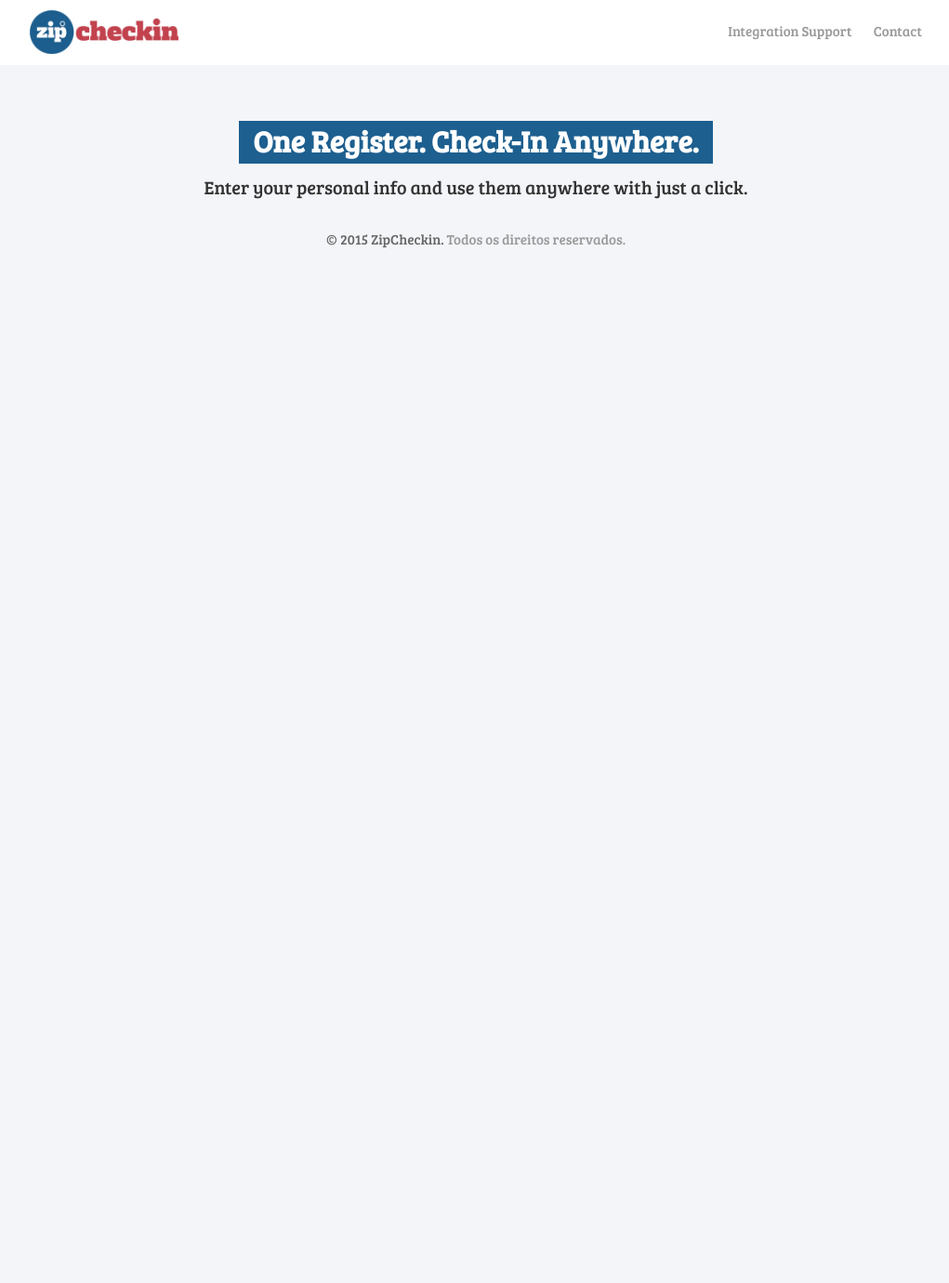
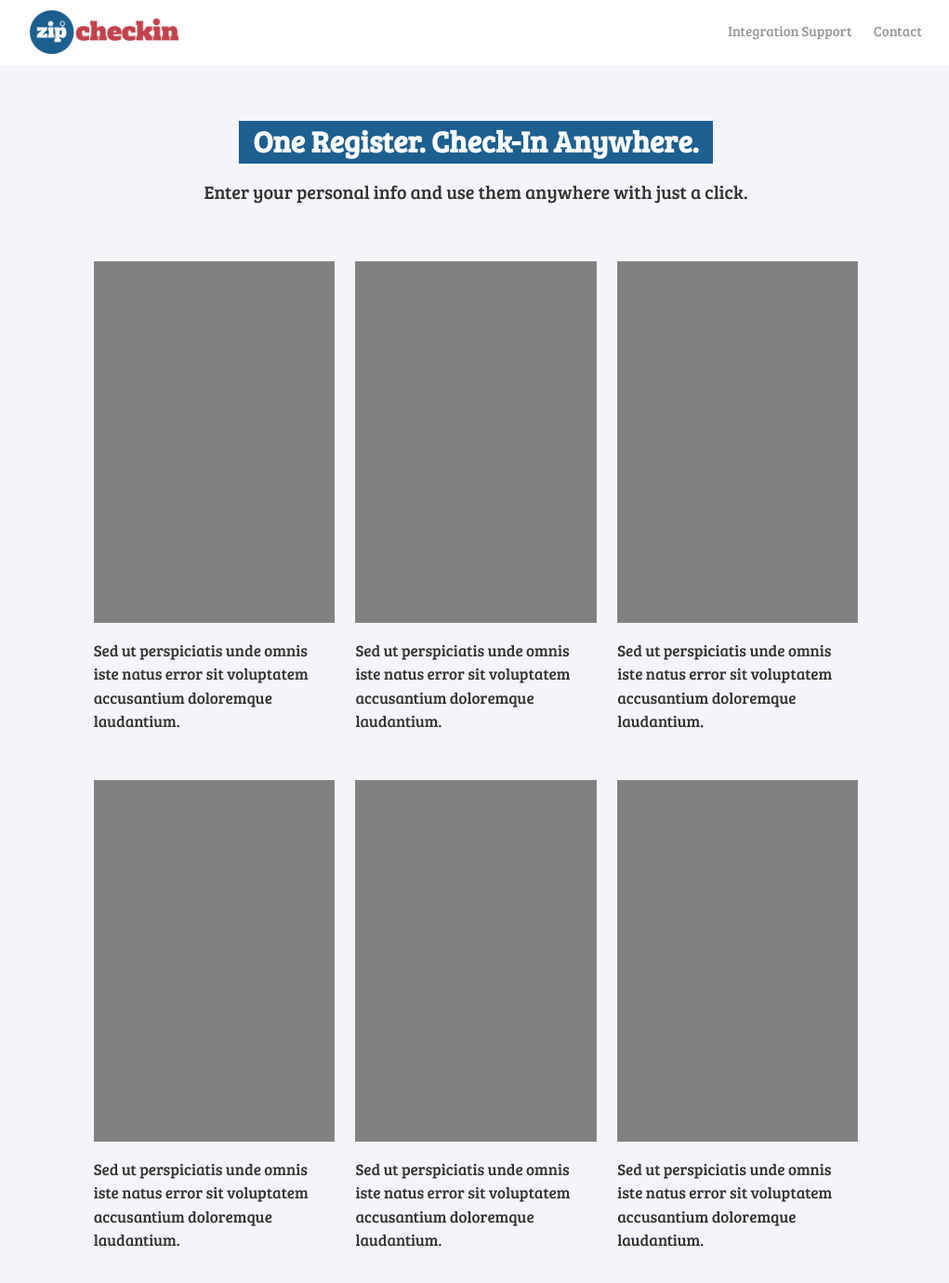
Before and after one commit to zipcheckin/zipcheckin.github.io, a Jekyll site: the page built from index.html, in a window 1280 px wide and 1400 px high. Shown: the top 1380 px of the window at 93% size, without its empty margins (128-1149 px from the left). Built offline with Jekyll 4.4.1, drawn with Linux system fonts in a browser that asks for light colours; nearby versions of some CDN libraries.

Commit message:
Created screens gallery

```diff
--- a/_sass/_layout.scss
+++ b/_sass/_layout.scss
@@ -34,7 +34,11 @@ header.default {
 
     a {
       color: $grey1;
-    } // a\
+
+      &:hover {
+        color: $brand-color;
+      }
+    } // a
   }
 }
 
@@ -61,7 +65,27 @@ header.default {
   h2 {
     font-size: $small-font-large;
     font-weight: normal;
-    margin-top: 10px;
+    margin-top: 15px;
+  }
+}
+
+.screen-gallery {
+  text-align: center;
+  margin: 10px 0 0 0;
+
+  li {
+    width: 27%;
+    margin: 50px 1% 0 1%;
+    display: inline-block;
+    text-align: left;
+
+    img {
+      width: 100%;
+    }
+
+    p {
+      margin: 10px 0 0 0;
+    }
   }
 }
 
@@ -71,7 +95,7 @@ footer {
   font-size: $small-font-size;
   text-align: center;
   color: $grey1;
-  margin-top: $spacing-unit;
+  margin: 100px 0;
 
   strong {
     font-weight: normal;
--- a/index.html
+++ b/index.html
@@ -9,6 +9,31 @@ layout: default
     <h2>Enter your personal info and use them anywhere with just a click.</h2>
   </header>
 
-
+  <ul class="screen-gallery">
+    <li>
+      <img src="/images/screens/screen-01.jpg">
+      <p>Sed ut perspiciatis unde omnis iste natus error sit voluptatem accusantium doloremque laudantium.</p>
+    </li>
+    <li>
+      <img src="/images/screens/screen-02.jpg">
+      <p>Sed ut perspiciatis unde omnis iste natus error sit voluptatem accusantium doloremque laudantium.</p>
+    </li>
+    <li>
+      <img src="images/screens/screen-03.jpg">
+      <p>Sed ut perspiciatis unde omnis iste natus error sit voluptatem accusantium doloremque laudantium.</p>
+    </li>
+    <li>
+      <img src="/images/screens/screen-04.jpg">
+      <p>Sed ut perspiciatis unde omnis iste natus error sit voluptatem accusantium doloremque laudantium.</p>
+    </li>
+    <li>
+      <img src="/images/screens/screen-05.jpg">
+      <p>Sed ut perspiciatis unde omnis iste natus error sit voluptatem accusantium doloremque laudantium.</p>
+    </li>
+    <li>
+      <img src="/images/screens/screen-06.jpg">
+      <p>Sed ut perspiciatis unde omnis iste natus error sit voluptatem accusantium doloremque laudantium.</p>
+    </li>
+  </ul>
 
 </div>
```
Also changed, not shown: images/screens/screen-01.jpg (added), images/screens/screen-02.jpg (added), images/screens/screen-03.jpg (added), images/screens/screen-04.jpg (added), images/screens/screen-05.jpg (added), images/screens/screen-06.jpg (added).
